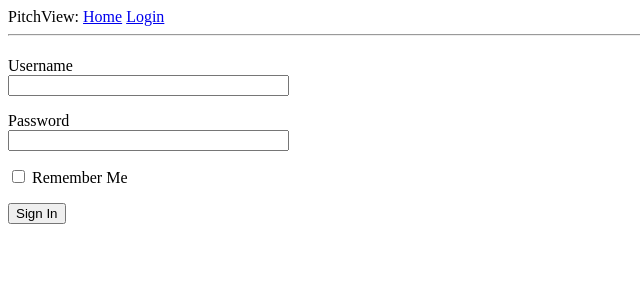
After one commit to tc-mwangi/pitch-view, a Flask app: page /login in a window 1280 px wide. The commit adds this page. Shown: the top 300 px of the page, without its empty margins (0-640 px from the left). Run offline with Flask 2, Linux system fonts and the light colour scheme.

Commit message:
render login form with flash message

```diff
--- a/app/routes.py
+++ b/app/routes.py
@@ -1,6 +1,6 @@
 from app import app
-from flask import render_template
-
+from flask import render_template, flash, redirect
+from app.forms import LoginForm
 
 # A decorator provides mapping between a url and a function.
 # you can chain more than one url to the same fuction.
@@ -21,3 +21,16 @@ def index():
         }
     ]
     return render_template('index.html', user=user, title=title, posts=posts)
+
+
+@app.route('/login', methods=['GET', 'POST'])
+def login():
+    title = 'Sign In'
+    form = LoginForm()
+
+    if form.validate_on_submit():
+        flash('Login requested for user {}, remember_me={}'.format(
+            form.username.data, form.remember_me.data))
+        return redirect('/index')
+
+    return render_template('login.html', title=title, form=form)
--- a/app/templates/base.html
+++ b/app/templates/base.html
@@ -8,7 +8,22 @@
     </head>
 
     <body>
-        <div></div>
+        <!-- navigation bar -->
+        <div>PitchView:
+            <a href="/index">Home</a>
+            <a href="/login">Login</a>
+        </div>
+        <!-- end navigation -->
+        <hr>
+        {% with messages = get_flashed_messages() %}
+        {% if messages %}
+        <ul>
+            {% for message in messages %}
+            <li>{{ message }}</li>
+            {% endfor %}
+        </ul>
+        {% endif %}
+        {% endwith %}
         {% block content %}{% endblock %}
     </body>
 </html>
--- /dev/null
+++ b/app/templates/login.html
@@ -0,0 +1,23 @@
+{% extends 'base.html' %}
+
+{% block content %}
+    <h1></h1>
+    <form action="" method="post" novalidate>
+			{{ form.hidden_tag()}}
+        <p>
+						{{ form.username.label }}<br>
+						{{ form.username(size=32) }}
+				</p>
+
+				<p>
+						{{ form.password.label }}<br>
+						{{ form.password(size=32) }}
+				</p>
+
+				<p>{{ form.remember_me() }} {{ form.remember_me.label }}</p>
+
+				<p>{{form.submit()}}</p>
+
+    </form>
+
+{% endblock %}
```
